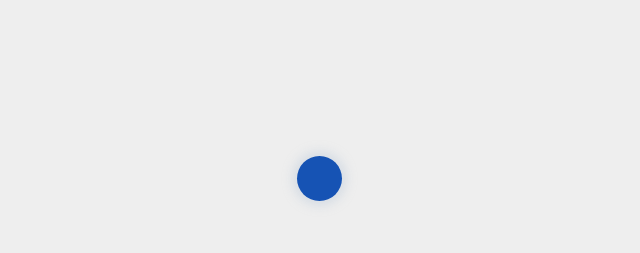
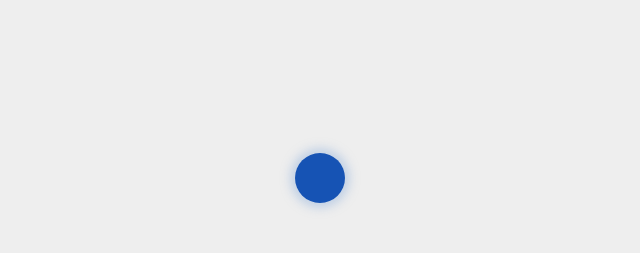
Before and after one commit to jrodriguezc160/Dual_Javier, a plain HTML site: page Semana 3 - del 16 al 20 de octubre/ejercicios_practicos/index.html in a window 1280 px wide. Shown: the part 1245-1498 px from the top of the page, 299-939 px from the left. Drawn offline with nearby package versions, Linux system fonts and the light colour scheme; a web font is replaced by a local one.

Commit message:
Update styles.css

```diff
--- a/Semana 3 - del 16 al 20 de octubre/ejercicios_practicos/css/styles.css
+++ b/Semana 3 - del 16 al 20 de octubre/ejercicios_practicos/css/styles.css
@@ -184,9 +184,10 @@ nav {
 }
 
 .ball {
-  width: 3rem;
-  height: 3rem;
+  width: 50px;
+  height: 50px;
   border-radius: 50rem;
   background-color: var(--blue-1);
-  box-shadow: 0px 0px 10px 5px rgb(196, 207, 221, 0.5);
+  box-shadow: 0px 0px 10px 5px rgba(151, 182, 221, 0.5);
+  transition: transform 0.2s ease-out;
 }
```
